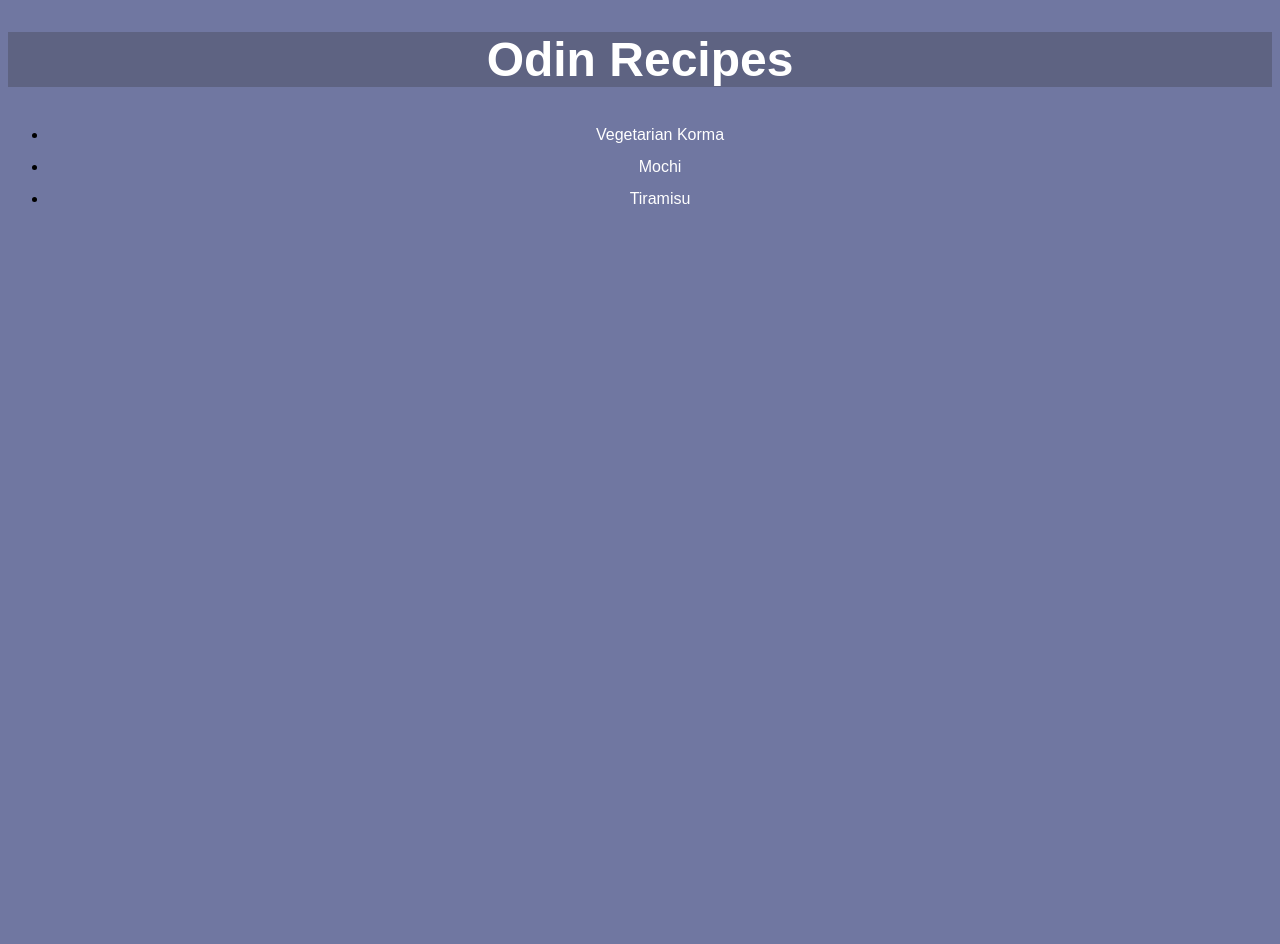
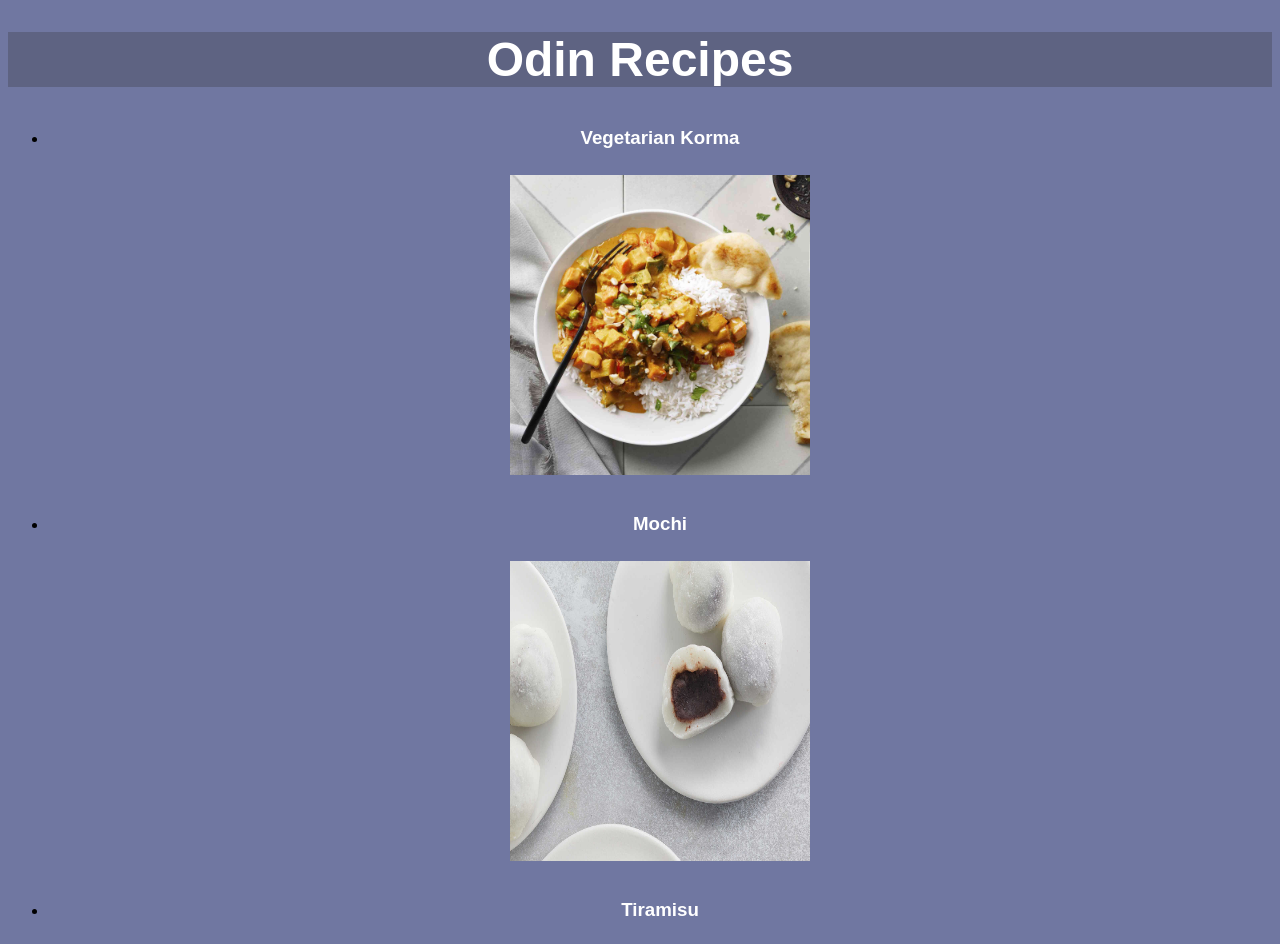
Before and after one commit to lokesh-karthikeyan/odin-recipes, a plain HTML site: page index.html in a window 1280 px wide. Shown: the top 944 px of the page. Before the commit the page ends 800 px from the top, so only its background shows below. Drawn offline with Linux system fonts and the light colour scheme.

Commit message:
Add images of the dish and make it clickable
- Added the <img> images of the appropriate dish in the <a> tag.
- Made the text in the <a> tag as <h3>.

The <h3> changes made the text inside the anchor tag <a> more customisable via CSS.
The <img> tag changes makes user experience simpler by visually looking the dish and selecting the desired web page.
The image also set as clickable which will redirect to the dish's info and preparation.

```diff
--- a/index.html
+++ b/index.html
@@ -1,6 +1,7 @@
 <!doctype html>
 
 <html lang="en">
+
 <head>
   <meta charset="UTF-8" />
   <title>TOP | Odin Recipes</title>
@@ -10,9 +11,21 @@
 <body class="homepage">
   <h1 class="title-level-1">Odin Recipes</h1>
   <ul class="recipes-list">
-      <li><a href="recipes/vegetarian-korma.html">Vegetarian Korma</a></li>
-      <li><a href="recipes/mochi.html">Mochi</a></li>
-      <li><a href="recipes/tiramisu.html">Tiramisu</a></li>
+    <li><a href="recipes/vegetarian-korma.html">
+        <h3>Vegetarian Korma</h3><img class="recipes-list sam" src="images/vegetarian-korma.jpg"
+          alt="Creamy and tasty Vegetarian Korma is mixed with bowl of rice" height="300" width="300">
+      </a>
+    </li>
+    <li><a href="recipes/mochi.html">
+        <h3>Mochi</h3><img src="images/mochi.jpg" alt="Sweet and fluffy mochi with red bean paste as a filling"
+          height="300" width="300">
+      </a></li>
+    <li><a href="recipes/tiramisu.html">
+        <h3>Tiramisu</h3><img src="images/tiramisu.jpg"
+          alt="Sweetest and coffee-flavored dessert Tiramisu in a plate decorated with cocoa powder" height="300"
+          width="300">
+      </a></li>
   </ul>
 </body>
+
 </html>
```
Lines whose indentation alone changed are shown as unchanged.
